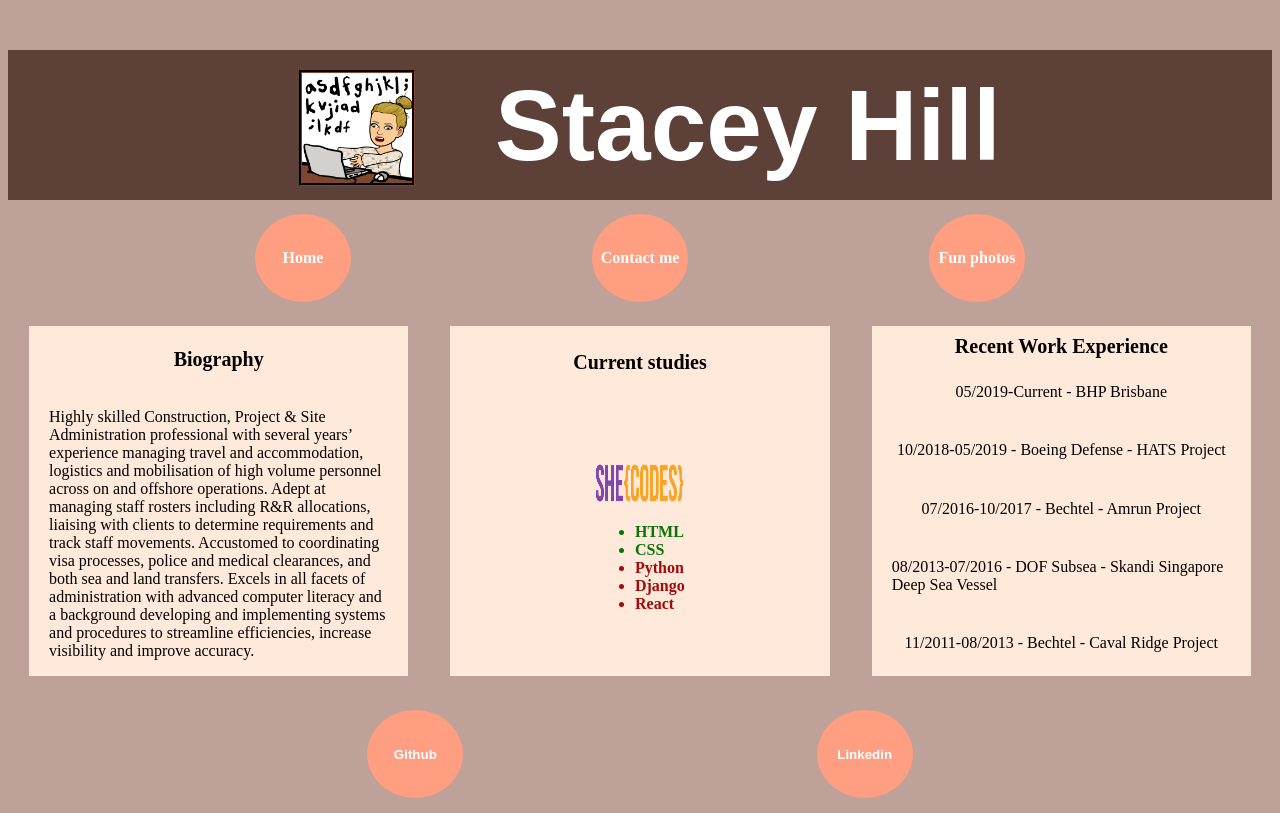
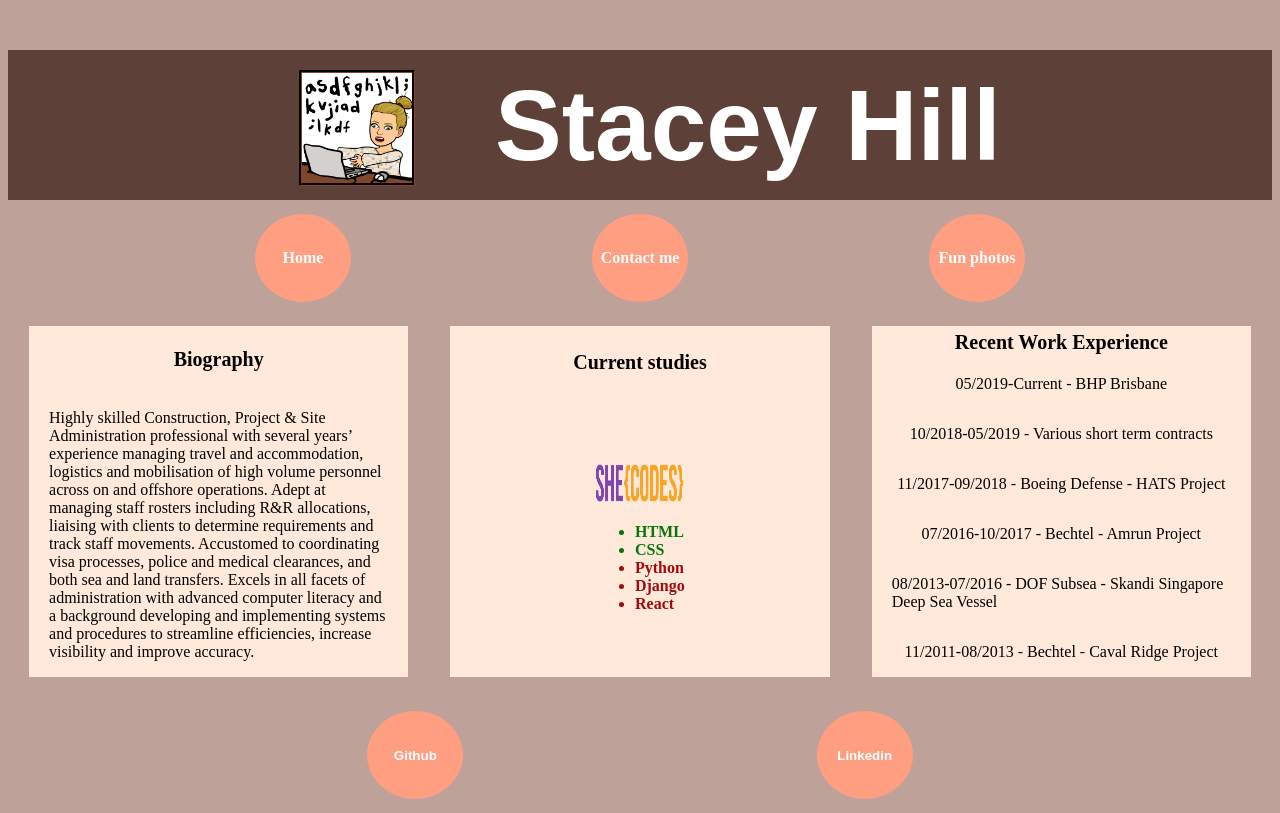
Before and after one commit to Stacey83/Project---profile, a plain HTML site: page index.html in a window 1280 px wide. Drawn offline with Linux system fonts and the light colour scheme; a web font is replaced by a local one.

Commit message:
Updated work experience

```diff
--- a/index.html
+++ b/index.html
@@ -43,7 +43,8 @@
                 <div class="columns">
                     <h4>Recent Work Experience</h4>
                     <p class="thirdcolumntext">05/2019-Current - BHP Brisbane</p>
-                    <p class="thirdcolumntext">10/2018-05/2019 - Boeing Defense - HATS Project</p>
+                    <p class="thirdcolumntext">10/2018-05/2019 - Various short term contracts</p>
+                    <p class="thirdcolumntext">11/2017-09/2018 - Boeing Defense - HATS Project</p>
                     <p class="thirdcolumntext">07/2016-10/2017 - Bechtel - Amrun Project</p>
                     <p class="thirdcolumntext">08/2013-07/2016 - DOF Subsea - Skandi Singapore Deep Sea Vessel</p>
                     <p class="thirdcolumntext">11/2011-08/2013 - Bechtel - Caval Ridge Project</p>
```
